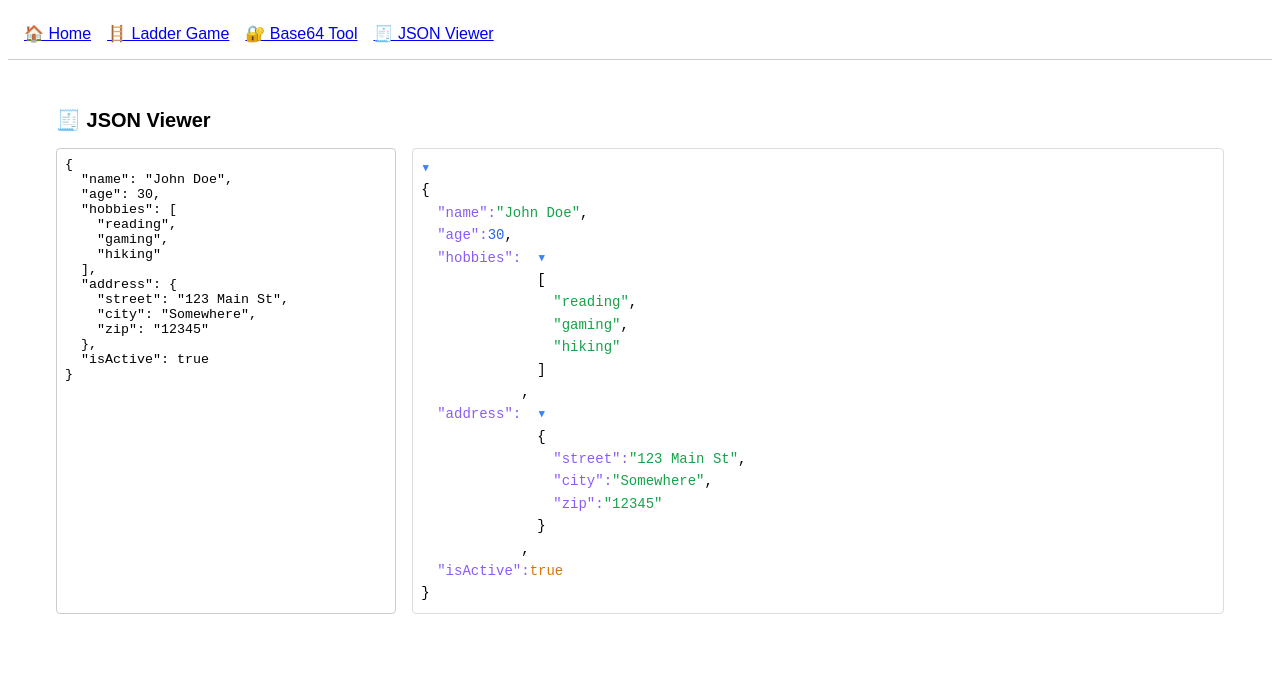
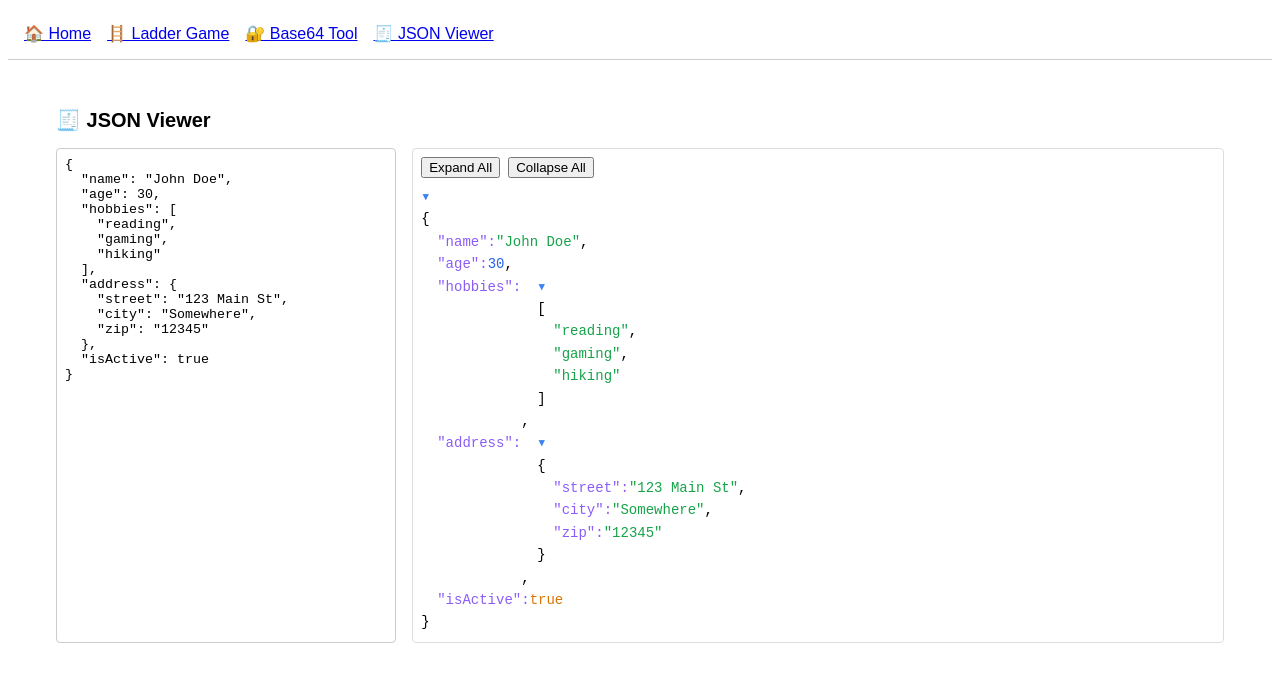
Before and after one commit to sunghyuk/sunghyuk.github.io, a React (Vite) app: page /json in a window 1280 px wide. Shown: the top 682 px of the page. Built offline with nearby package versions, Linux system fonts and the light colour scheme.

Commit message:
json - expand all

```diff
--- a/src/components/JsonNode.jsx
+++ b/src/components/JsonNode.jsx
@@ -1,5 +1,5 @@
 // src/components/JsonNode.jsx
-import React, { useState } from 'react';
+import React, { useState, useEffect } from 'react';
 
 const isObject = val => typeof val === 'object' && val !== null;
 
@@ -11,9 +11,14 @@ const renderValue = (val) => {
     return <span>{JSON.stringify(val)}</span>;
 };
 
-const JsonNode = ({ data, level }) => {
+const JsonNode = ({ data, level, expandAll = false, collapseAll = false }) => {
     const [collapsed, setCollapsed] = useState(false);
     const indent = level * 16;
+
+    useEffect(() => {
+        if (expandAll) setCollapsed(false);
+        if (collapseAll) setCollapsed(true);
+    }, [expandAll, collapseAll]);
 
     if (!isObject(data)) {
         return <span>{renderValue(data)}</span>;
@@ -47,7 +52,7 @@ const JsonNode = ({ data, level }) => {
                                 )}
                                 <div>
                                     {isObject(value) ? (
-                                        <JsonNode data={value} level={level + 1} />
+                                        <JsonNode data={value} level={level + 1} expandAll={expandAll} collapseAll={collapseAll} />
                                     ) : (
                                         renderValue(value)
                                     )}
@@ -58,7 +63,6 @@ const JsonNode = ({ data, level }) => {
                     </div>
                     <div>
                         {bracketClose}
-                        {/* Only put comma here for object/array wrapper */}
                     </div>
                 </div>
             )}
--- a/src/components/JsonViewer.jsx
+++ b/src/components/JsonViewer.jsx
@@ -1,11 +1,30 @@
 // src/components/JsonViewer.jsx
-import React from 'react';
+import React, { useState } from 'react';
 import JsonNode from './JsonNode';
 
 const JsonViewer = ({ data }) => {
+    const [expandAll, setExpandAll] = useState(false);
+    const [collapseAll, setCollapseAll] = useState(false);
+
+    const handleExpand = () => {
+        setExpandAll(true);
+        setCollapseAll(false);
+        setTimeout(() => setExpandAll(false), 0);
+    };
+
+    const handleCollapse = () => {
+        setCollapseAll(true);
+        setExpandAll(false);
+        setTimeout(() => setCollapseAll(false), 0);
+    };
+
     return (
         <div style={{ fontFamily: 'monospace', fontSize: '14px' }}>
-            <JsonNode data={data} level={0} />
+            <div style={{ marginBottom: '0.5rem' }}>
+                <button onClick={handleExpand} style={{ marginRight: '0.5rem' }}>Expand All</button>
+                <button onClick={handleCollapse}>Collapse All</button>
+            </div>
+            <JsonNode data={data} level={0} expandAll={expandAll} collapseAll={collapseAll} />
         </div>
     );
 };
```
